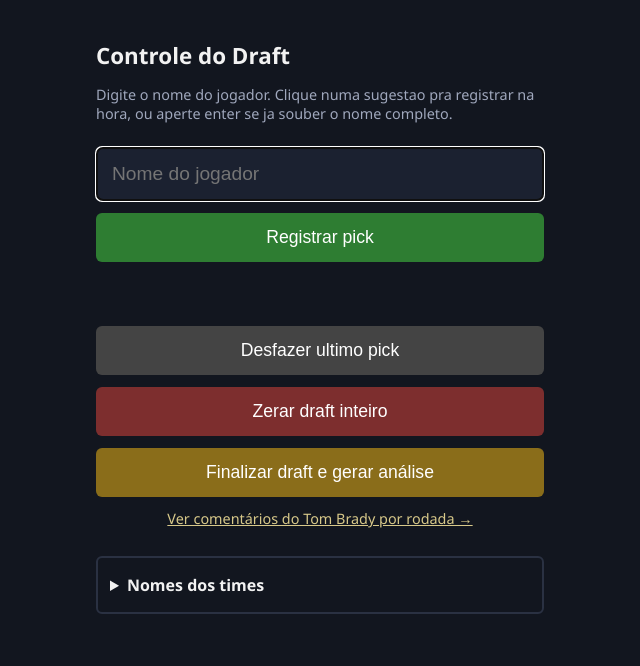
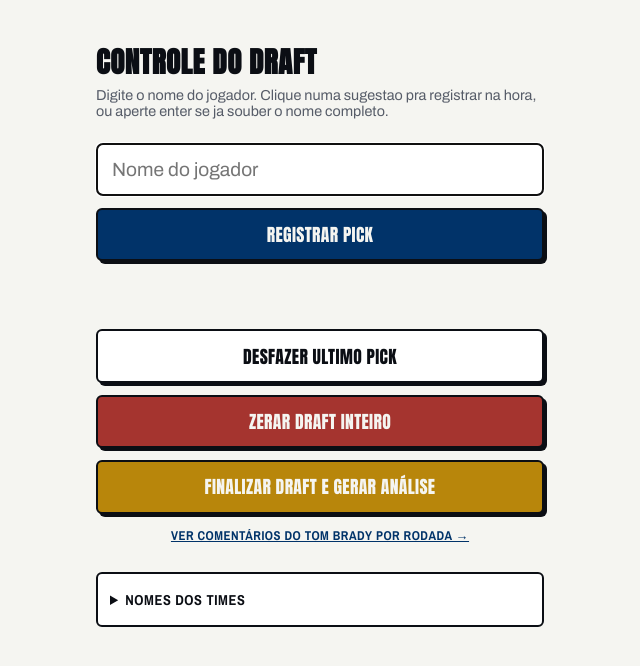
Before and after one commit to franxfonseca/NFL-DA-GALERA-DRAFT, a Flask app: page /control in a window 1280 px wide. Shown: the top 666 px of the page, without its empty margins (320-960 px from the left). Run offline with Flask 3, Linux system fonts and the light colour scheme; data that the repository does not hold is empty.

Commit message:
Sistema visual da "cartela de colecionador" em todas as telas + corrige modelos da Groq descontinuados
Cria app/static/tema.css com fontes, paleta e pecas reutilizaveis
(dn-botao, dn-etiqueta, dn-cartao) compartilhadas entre TODAS as
paginas - board, control, home, comando, resultado, comentarios. board.css
agora importa esse arquivo em vez de duplicar as definicoes.

- home: foto do Brady quadrada com sombra dura, titulo em Anton, botao
  "Entrar no Board" no padrao do sistema
- comando: cards de indice com etiqueta tracked + titulo Anton, sem
  emoji, sombra dura so no hover
- control: botoes/inputs no mesmo padrao (azul=acao, vermelho=perigo,
  dourado=finalizar), cor padrao do color-picker atualizada pra
  --nfl-azul (#013369, era o antigo #1456d6 que nao existe mais)
- resultado: cards de time com sombra dura NA COR DO TIME (usa
  cor_cabecalho do /control - mesma cor do board), fotos/botoes
  quadrados em vez de circulares
- comentarios: mesmo tratamento de card com sombra azul

Achado no processo (nao relacionado ao visual): os modelos da Groq
llama-3.1-8b-instant e llama-3.3-70b-versatile foram descontinuados -
toda chamada de IA (comentario de rodada E analise final) estava
falhando com 404 silenciosamente. Trocados pros modelos atuais
(openai/gpt-oss-20b e openai/gpt-oss-120b). Esses sao modelos de
raciocinio - gastam parte do max_tokens "pensando" antes de responder
(reasoning_tokens), entao os orcamentos de token de cada chamada
tambem foram aumentados com folga, senao a resposta as vezes vinha
vazia (gastou tudo pensando, nada sobrou pro texto). Testado
repetidamente com os prompts reais do app - comentario de rodada e
analise final completos, sem cortar, em varias tentativas.

```diff
--- a/app/server.py
+++ b/app/server.py
@@ -63,8 +63,14 @@ def carregar_env() -> dict:
 
 
 GROQ_API_KEY = carregar_env().get("GROQ_API_KEY", "")
-GROQ_MODELO = "llama-3.1-8b-instant"  # rapido - comentario de rodada, ao vivo
-GROQ_MODELO_FINAL = "llama-3.3-70b-versatile"  # maior - analise final, sem pressa
+# llama-3.1-8b-instant e llama-3.3-70b-versatile foram descontinuados pela
+# Groq - trocado pros modelos "gpt-oss" atuais. Sao modelos de raciocinio
+# (gastam parte do max_tokens "pensando" antes de responder, ver
+# completion_tokens_details.reasoning_tokens na resposta da API) - por
+# isso o max_tokens de cada chamada tem que ter folga, nao so o tamanho
+# do texto final esperado
+GROQ_MODELO = "openai/gpt-oss-20b"  # rapido - comentario de rodada, ao vivo
+GROQ_MODELO_FINAL = "openai/gpt-oss-120b"  # maior - analise final, sem pressa
 
 ELEVENLABS_API_KEY = carregar_env().get("ELEVENLABS_API_KEY", "")
 # chave reserva, de outra conta - usada so se a principal falhar (sem
@@ -357,12 +363,17 @@ def gerar_comentario_rodada(rodada: int) -> str | None:
         "continuar' ou pedindo o proximo passo."
     )
 
-    # modelo maior (o mesmo da analise final) - o rapido (8B) comecava a
+    # modelo maior (o mesmo da analise final) - o modelo rapido comecava a
     # inventar jogador fora da lista ou perder o tom critico quando tinha
     # que cobrir varios reach/roubo na mesma rodada. Ainda roda em segundo
-    # plano, entao a latencia extra nao trava o show
-    max_tokens_comentario = min(500, 130 + 60 * len(selecionados))
-    resposta = chamar_groq(prompt, GROQ_MODELO_FINAL, max_tokens=max_tokens_comentario, timeout=15)
+    # plano, entao a latencia extra nao trava o show.
+    # max_tokens generoso: os modelos "gpt-oss" da Groq gastam uma parte
+    # "pensando" antes de responder (reasoning_tokens), que nao aparece no
+    # texto final mas consome do mesmo orcamento - com pouca folga, a
+    # resposta as vezes vinha vazia (gastou tudo pensando, nada sobrou pro
+    # texto)
+    max_tokens_comentario = min(1500, 500 + 200 * len(selecionados))
+    resposta = chamar_groq(prompt, GROQ_MODELO_FINAL, max_tokens=max_tokens_comentario, timeout=25)
     if resposta is None:
         return None
 
@@ -437,7 +448,11 @@ def gerar_analise_final() -> dict | None:
         "nada antes nem depois, sem markdown, sem crases."
     )
 
-    resposta = chamar_groq(prompt, GROQ_MODELO_FINAL, max_tokens=2000, temperatura=0.7, timeout=30)
+    # max_tokens generoso (ver comentario equivalente em gerar_comentario_rodada
+    # sobre reasoning_tokens dos modelos "gpt-oss") - 12 times pra avaliar,
+    # sem pressa de latencia aqui (so roda quando o operador clica em
+    # "Finalizar draft")
+    resposta = chamar_groq(prompt, GROQ_MODELO_FINAL, max_tokens=4000, temperatura=0.7, timeout=45)
     if resposta is None:
         return None
 
--- /dev/null
+++ b/app/static/tema.css
@@ -0,0 +1,116 @@
+/* ============================================================
+   DRAFT NIGHT — tema compartilhado (fontes + paleta + tokens)
+   Usado por todas as paginas: board, control, home, comando,
+   resultado, comentarios. Mantem o mesmo sistema visual em
+   qualquer tela que o operador ou a galera abrir.
+   Fontes hospedadas localmente - regra do projeto: nada depende
+   de rede durante o evento.
+   ============================================================ */
+
+@font-face {
+    font-family: "Anton";
+    src: url("/static/fonts/Anton-Regular.woff2") format("woff2");
+    font-weight: 400;
+    font-style: normal;
+    font-display: swap;
+}
+
+@font-face {
+    font-family: "Archivo";
+    src: url("/static/fonts/Archivo-Variable.woff2") format("woff2");
+    font-weight: 400 700;
+    font-style: normal;
+    font-display: swap;
+}
+
+@font-face {
+    font-family: "Archivo Narrow";
+    src: url("/static/fonts/ArchivoNarrow-Variable.woff2") format("woff2");
+    font-weight: 600 700;
+    font-style: normal;
+    font-display: swap;
+}
+
+:root {
+    --papel: #f5f5f1;
+    --cartao: #ffffff;
+    --linha: #e2e4e8;
+    --tinta: #0b0e14;
+    --tinta-suave: #565c68;
+    --tinta-fraca: #9299a6;
+    --nfl-azul: #013369;
+    --ouro: #b8860b;
+    --vermelho: #a5342f;
+    --verde: #1a7a4c;
+
+    --fonte-placar: "Anton", "Arial Narrow", sans-serif;
+    --fonte-corpo: "Archivo", Arial, sans-serif;
+    --fonte-etiqueta: "Archivo Narrow", Arial, sans-serif;
+}
+
+* {
+    box-sizing: border-box;
+    margin: 0;
+    padding: 0;
+}
+
+html, body {
+    background: var(--papel);
+    color: var(--tinta);
+    font-family: var(--fonte-corpo);
+}
+
+/* ---- pecas reutilizaveis (botao, etiqueta, cartao) ---- */
+
+.dn-botao {
+    font-family: var(--fonte-placar);
+    font-size: 1.1rem;
+    letter-spacing: 0.02em;
+    text-transform: uppercase;
+    padding: 0.7rem 1.4rem;
+    background: var(--nfl-azul);
+    color: var(--papel);
+    border: 2px solid var(--tinta);
+    border-radius: 6px;
+    box-shadow: 3px 3px 0 var(--tinta);
+    cursor: pointer;
+    transition: transform 0.1s ease, box-shadow 0.1s ease;
+}
+
+.dn-botao:hover {
+    transform: translate(2px, 2px);
+    box-shadow: 1px 1px 0 var(--tinta);
+}
+
+.dn-botao:disabled {
+    opacity: 0.5;
+    cursor: default;
+    transform: none;
+    box-shadow: 3px 3px 0 var(--tinta);
+}
+
+.dn-botao.secundario {
+    background: var(--cartao);
+    color: var(--tinta);
+}
+
+.dn-botao.perigo {
+    background: var(--vermelho);
+    color: var(--papel);
+}
+
+.dn-etiqueta {
+    font-family: var(--fonte-etiqueta);
+    font-size: 0.75rem;
+    font-weight: 700;
+    letter-spacing: 0.1em;
+    text-transform: uppercase;
+    color: var(--tinta-suave);
+}
+
+.dn-cartao {
+    background: var(--cartao);
+    border: 2px solid var(--tinta);
+    border-radius: 8px;
+    box-shadow: 4px 4px 0 var(--linha);
+}
--- a/app/templates/control.html
+++ b/app/templates/control.html
@@ -3,36 +3,41 @@
 <head>
 <meta charset="UTF-8">
 <title>Draft Night - Controle</title>
+<link rel="stylesheet" href="{{ url_for('static', filename='tema.css') }}">
 <style>
-    * { box-sizing: border-box; }
     body {
-        font-family: "Segoe UI", Arial, sans-serif;
-        background: #12161f;
-        color: #f2f2f2;
         max-width: 480px;
         margin: 40px auto;
         padding: 0 16px;
     }
-    h1 { font-size: 1.4rem; margin-bottom: 4px; }
-    p.sub { color: #a0a8bd; margin-bottom: 24px; font-size: 0.9rem; }
+    h1 {
+        font-family: var(--fonte-placar);
+        font-size: 1.8rem;
+        letter-spacing: 0.02em;
+        text-transform: uppercase;
+        margin-bottom: 4px;
+    }
+    p.sub { color: var(--tinta-suave); margin-bottom: 24px; font-size: 0.9rem; }
     .campo-wrapper { position: relative; }
     input[type=text] {
         width: 100%;
         padding: 14px;
+        font-family: var(--fonte-corpo);
         font-size: 1.2rem;
         border-radius: 6px;
-        border: 2px solid #2a3142;
-        background: #1b2130;
-        color: #fff;
+        border: 2px solid var(--tinta);
+        background: var(--cartao);
+        color: var(--tinta);
     }
     #sugestoes {
         position: absolute;
-        top: calc(100% + 4px);
+        top: calc(100% + 6px);
         left: 0;
         right: 0;
-        background: #1b2130;
-        border: 2px solid #2a3142;
+        background: var(--cartao);
+        border: 2px solid var(--tinta);
         border-radius: 6px;
+        box-shadow: 4px 4px 0 var(--linha);
         overflow: hidden;
         z-index: 10;
         display: none;
@@ -42,49 +47,69 @@
         cursor: pointer;
         display: flex;
         justify-content: space-between;
-        border-bottom: 1px solid #2a3142;
+        border-bottom: 1px solid var(--linha);
+        font-family: var(--fonte-corpo);
     }
     .sugestao-item:last-child { border-bottom: none; }
     .sugestao-item:hover, .sugestao-item.ativa {
-        background: #2a3142;
+        background: var(--papel);
     }
     .sugestao-item .info {
-        color: #a0a8bd;
-        font-size: 0.85rem;
+        font-family: var(--fonte-etiqueta);
+        font-weight: 700;
+        letter-spacing: 0.04em;
+        text-transform: uppercase;
+        color: var(--tinta-suave);
+        font-size: 0.8rem;
     }
     button {
         margin-top: 12px;
-        padding: 14px;
-        font-size: 1.1rem;
         width: 100%;
-        border: none;
-        border-radius: 6px;
-        cursor: pointer;
     }
-    #enviar { background: #2e7d32; color: #fff; }
-    #desfazer { background: #444; color: #fff; margin-top: 24px; }
-    #reset { background: #7d2e2e; color: #fff; }
-    #finalizar { background: #8a6d1a; color: #fff; }
+    #enviar { background: var(--nfl-azul); }
+    #desfazer { background: var(--cartao); color: var(--tinta); margin-top: 24px; }
+    #reset { background: var(--vermelho); }
+    #finalizar { background: var(--ouro); }
     #mensagem {
         margin-top: 16px;
         padding: 12px;
         border-radius: 6px;
+        border: 2px solid transparent;
         min-height: 20px;
+        font-family: var(--fonte-corpo);
         font-size: 0.95rem;
     }
-    #mensagem.ok { background: #1b3a1e; }
-    #mensagem.erro { background: #3a1b1b; }
+    #mensagem.ok { background: #eaf6ef; border-color: var(--verde); color: var(--verde); }
+    #mensagem.erro { background: #fbecea; border-color: var(--vermelho); color: var(--vermelho); }
+
+    #link-comentarios {
+        text-align: center;
+        margin-top: 12px;
+    }
+    #link-comentarios a {
+        font-family: var(--fonte-etiqueta);
+        font-weight: 700;
+        letter-spacing: 0.04em;
+        text-transform: uppercase;
+        font-size: 0.8rem;
+        color: var(--nfl-azul);
+    }
 
     details {
         margin-top: 28px;
-        border: 2px solid #2a3142;
+        border: 2px solid var(--tinta);
         border-radius: 6px;
         padding: 8px 12px;
+        background: var(--cartao);
     }
     summary {
         cursor: pointer;
         padding: 8px 0;
-        font-weight: 600;
+        font-family: var(--fonte-etiqueta);
+        font-weight: 700;
+        letter-spacing: 0.04em;
+        text-transform: uppercase;
+        font-size: 0.9rem;
     }
     .linha-time {
         display: flex;
@@ -92,25 +117,28 @@
         margin-bottom: 8px;
     }
     .linha-time span {
-        width: 28px;
+        width: 24px;
         flex-shrink: 0;
         display: flex;
         align-items: center;
         justify-content: center;
-        color: #a0a8bd;
+        font-family: var(--fonte-etiqueta);
+        font-weight: 700;
+        color: var(--tinta-suave);
         font-size: 0.85rem;
     }
     .linha-time input {
         width: 100%;
         padding: 8px;
+        font-family: var(--fonte-corpo);
         font-size: 0.9rem;
         border-radius: 4px;
-        border: 2px solid #2a3142;
-        background: #1b2130;
-        color: #fff;
+        border: 2px solid var(--linha);
+        background: var(--papel);
+        color: var(--tinta);
     }
     .linha-time .campo-cor {
-        width: 40px;
+        width: 36px;
         flex-shrink: 0;
         padding: 2px;
         cursor: pointer;
@@ -126,16 +154,16 @@
             <input type="text" id="nome" placeholder="Nome do jogador" autofocus autocomplete="off">
             <div id="sugestoes"></div>
         </div>
-        <button type="submit" id="enviar">Registrar pick</button>
+        <button type="submit" id="enviar" class="dn-botao">Registrar pick</button>
     </form>
 
     <div id="mensagem"></div>
 
-    <button id="desfazer">Desfazer ultimo pick</button>
-    <button id="reset">Zerar draft inteiro</button>
-    <button id="finalizar">Finalizar draft e gerar análise</button>
-    <p class="sub" style="text-align: center; margin-top: 12px;">
-        <a href="/comentarios" style="color: #d8c98a;" target="_blank">Ver comentários do Tom Brady por rodada →</a>
+    <button id="desfazer" class="dn-botao">Desfazer ultimo pick</button>
+    <button id="reset" class="dn-botao">Zerar draft inteiro</button>
+    <button id="finalizar" class="dn-botao">Finalizar draft e gerar análise</button>
+    <p id="link-comentarios">
+        <a href="/comentarios" target="_blank">Ver comentários do Tom Brady por rodada →</a>
     </p>
 
     <details id="secao-times">
@@ -145,7 +173,7 @@
             <span>{{ slot }}</span>
             <input type="text" class="campo-nome-time" placeholder="Nome do time">
             <input type="text" class="campo-dono" placeholder="Nome do dono">
-            <input type="color" class="campo-cor" title="Cor do cabecalho no board" value="#1456d6">
+            <input type="color" class="campo-cor" title="Cor do cabecalho no board" value="#013369">
         </div>
         {% endfor %}
     </details>
@@ -303,7 +331,7 @@
                 const info = times[linha.dataset.slot] || {};
                 linha.querySelector(".campo-nome-time").value = info.nome_time || "";
                 linha.querySelector(".campo-dono").value = info.dono || "";
-                linha.querySelector(".campo-cor").value = info.cor_cabecalho || "#1456d6";
+                linha.querySelector(".campo-cor").value = info.cor_cabecalho || "#013369";
             });
         }
 
```
Also changed, not shown: app/static/board.css (+3 -48 lines), app/templates/comando.html (+41 -29 lines), app/templates/comentarios.html (+32 -29 lines), app/templates/home.html (+35 -35 lines), app/templates/resultado.html (+79 -46 lines).
